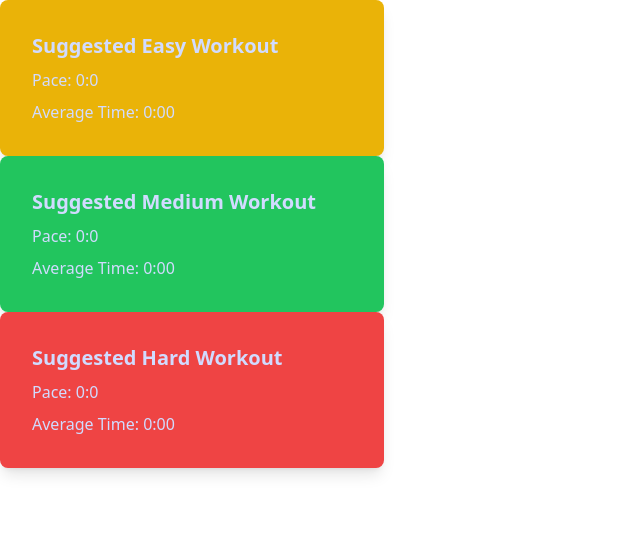
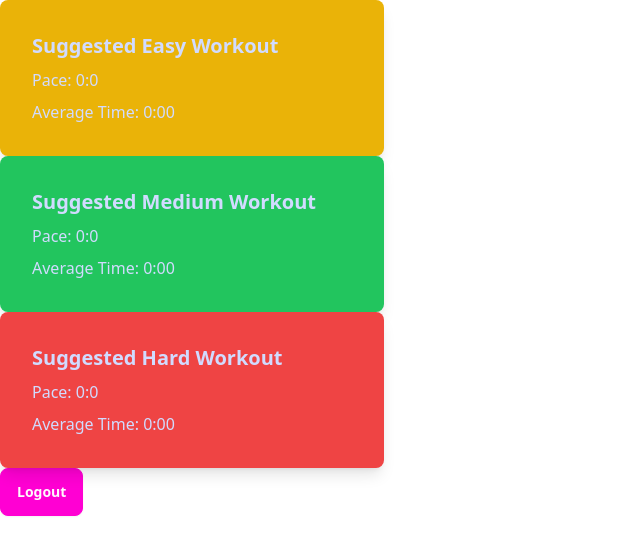
Before and after one commit to gregorybwest/sweatsmart-app, a React (Vite) app: page /workouts in a window 1280 px wide. Shown: the top 554 px of the page, without its empty margins (0-640 px from the left). Built offline with nearby package versions, Linux system fonts and the light colour scheme.

Commit message:
Working simple logout button

```diff
--- a/src/Pages/Workouts.tsx
+++ b/src/Pages/Workouts.tsx
@@ -1,4 +1,5 @@
 import { useEffect, useState } from "react";
+import { useNavigate } from "react-router-dom";
 import axios from "axios";
 import { WorkoutCardList } from "../Components/WorkoutCardList";
 import { calculateAveragePace, calculateAverageWorkoutTime } from "../Calculators/Calculators";
@@ -43,6 +44,7 @@ async function getStravaStats(
 
 function Workouts() {
   const params = new URLSearchParams(document.location.search);
+  const navigate = useNavigate();
   const code = params.get("code");
   const [data, setData] = useState({});
   const [averagePace, setAveragePace] = useState<number>(0);
@@ -79,6 +81,7 @@ function Workouts() {
   return (
     <>
       <WorkoutCardList averagePace={averagePace} averageTime={averageTime} />
+      <button className="btn btn-secondary" onClick={() => {localStorage.clear(); navigate("/");}}>Logout</button>
     </>
   );
 }
```
